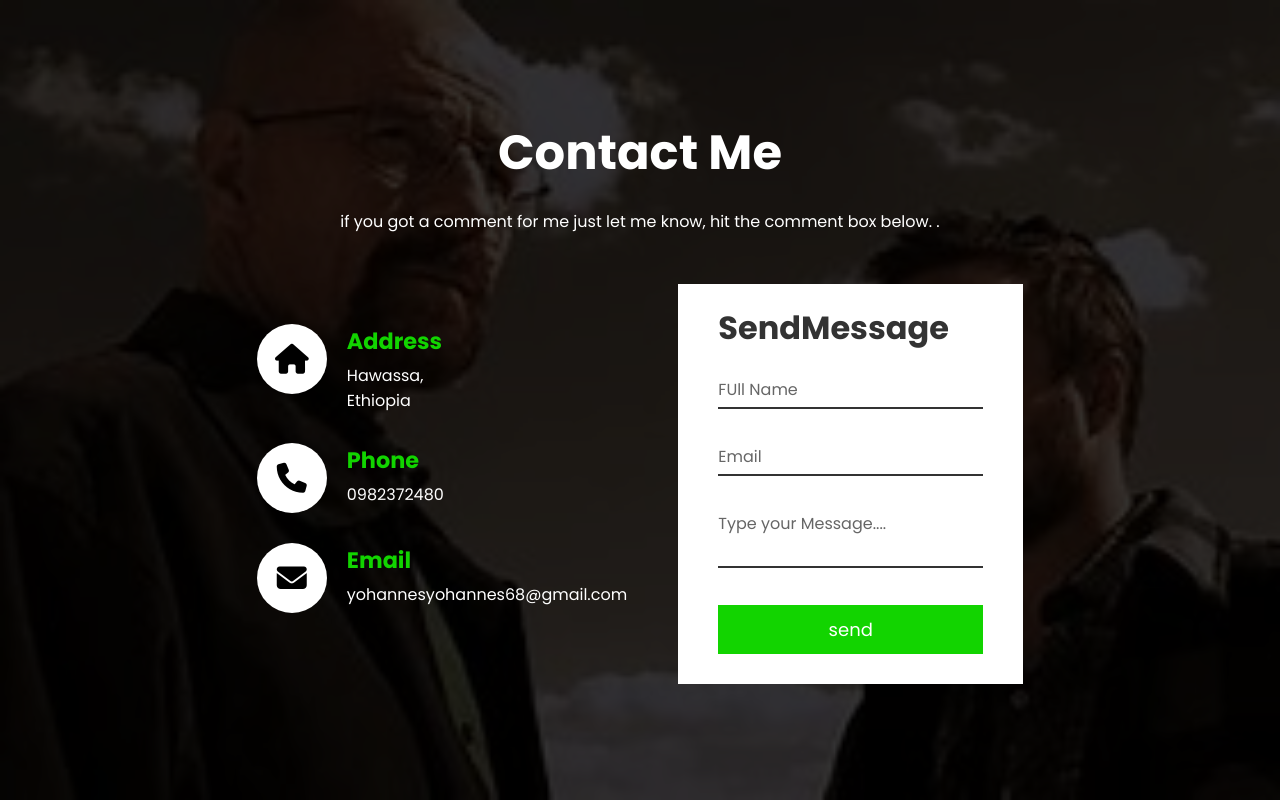
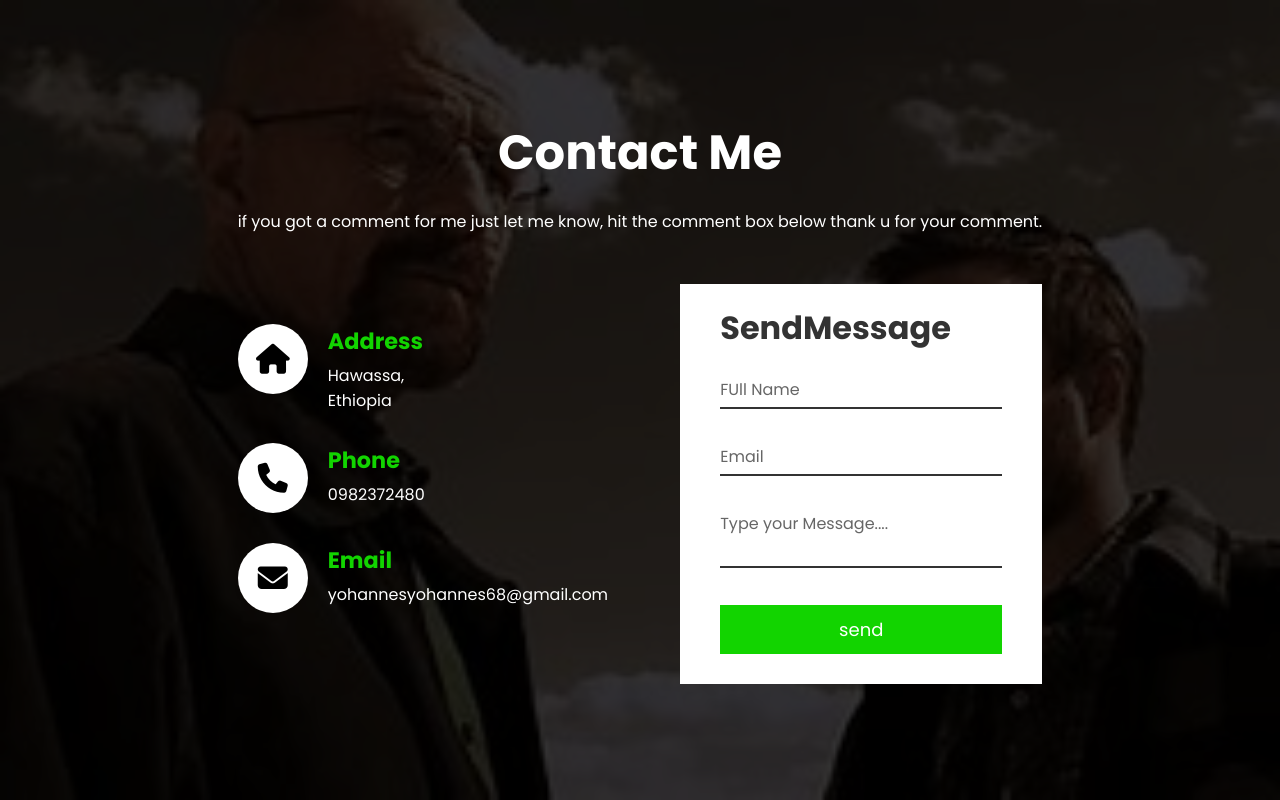
Before and after one commit to Yohanneswz/chillax-website, a plain HTML site: page index.html in a window 1280 px wide. Drawn offline with Linux system fonts and the light colour scheme.

Commit message:
index.html

```diff
--- a/index.html
+++ b/index.html
@@ -16,8 +16,8 @@
         <div class="main-container">
 
 <h2>Contact Me</h2>
-<p>if you got a comment for me just let me know, hit the comment box below.
-.</p>
+<p>if you got a comment for me just let me know, hit the comment box below
+thank u for your comment.</p>
    </div>
        </div>
 
```
